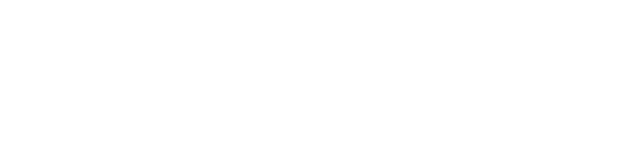
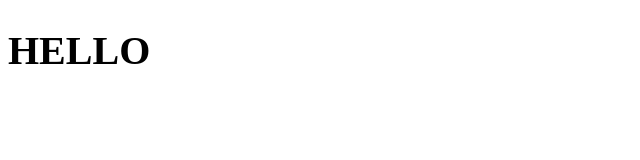
Before and after one commit to dyanesh-100/project-git, a plain HTML site: page index.html in a window 1280 px wide. Shown: the whole page, without its empty margins (0-640 px from the left). Drawn offline with Linux system fonts and the light colour scheme.

Commit message:
css file

```diff
--- /dev/null
+++ b/assets/css/style.css
@@ -0,0 +1,5 @@
+/* .... */
+
+.hello {
+    font-size: 40px;
+}
--- a/index.html
+++ b/index.html
@@ -3,9 +3,11 @@
 <head>
     <meta charset="UTF-8">
     <meta name="viewport" content="width=device-width, initial-scale=1.0">
+    <link rel="stylesheet" href="assets/css/style.css">
     <title>Document</title>
 </head>
 <body>
 
+    <h1 class="hello">HELLO</h1>
 </body>
 </html>
```
